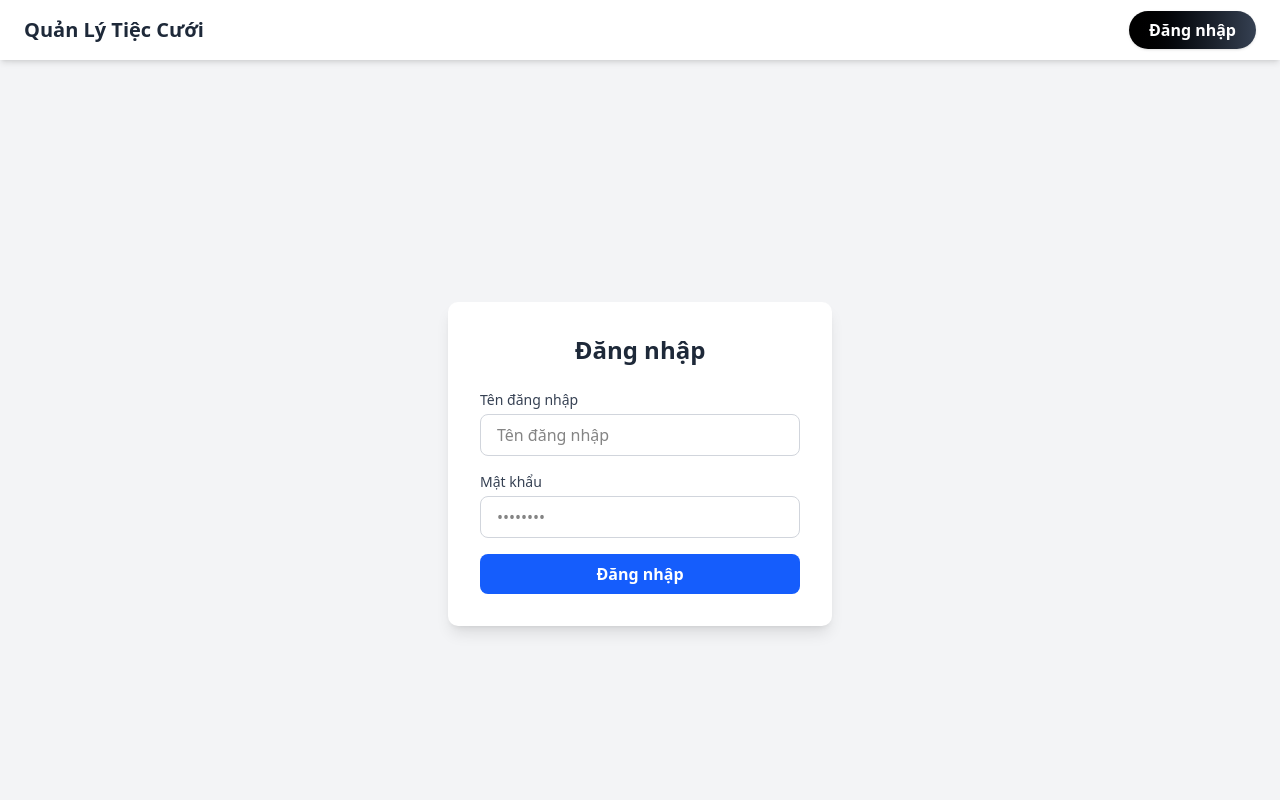
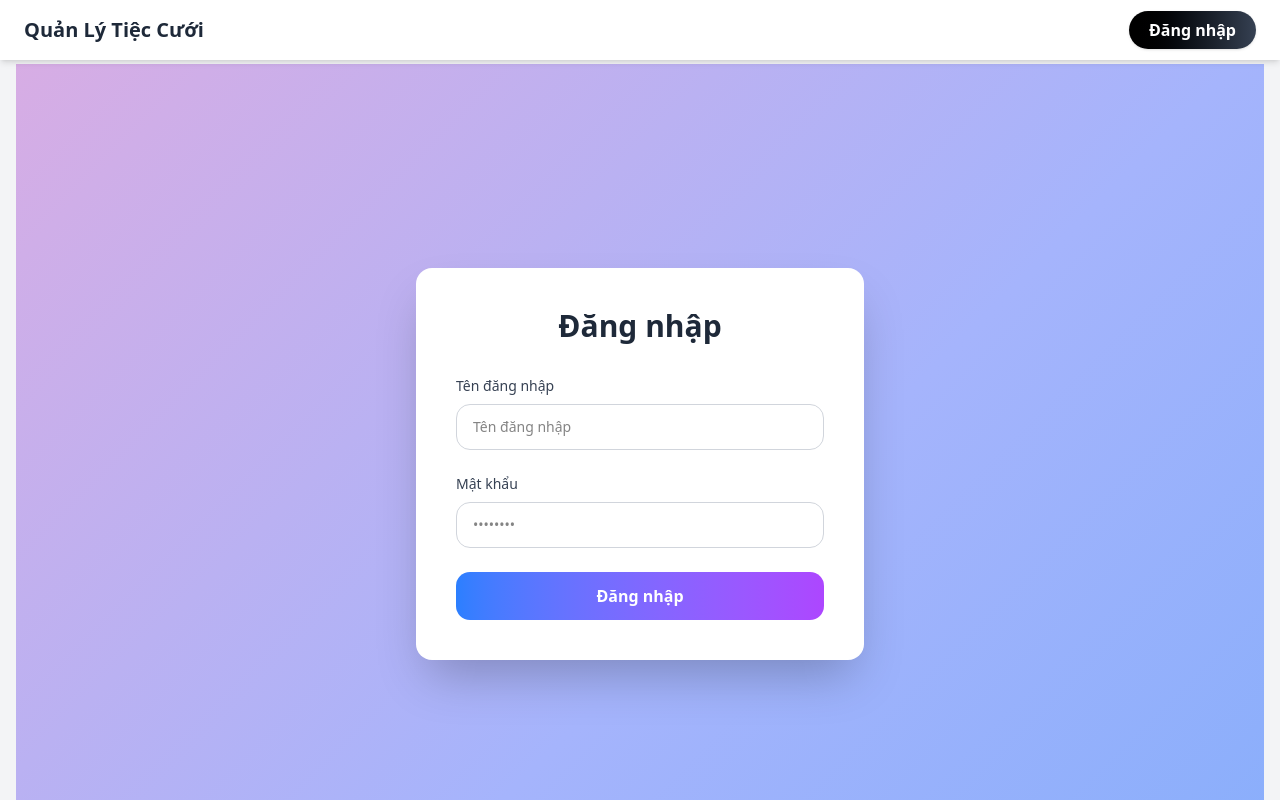
Before and after one commit to caoquang284/wedding-planner, a React (Vite) app in the folder weddingfe/: page /admin/login in a window 1280 px wide. Shown: the top 800 px of the page. Built offline with nearby package versions, Linux system fonts and the light colour scheme.

Commit message:
Update login

```diff
--- a/weddingfe/src/index.css
+++ b/weddingfe/src/index.css
@@ -6,6 +6,42 @@
 @import "tailwindcss";
 
 @custom-variant dark (&:is(.dark *));
+
+@keyframes gradientMove {
+  0%, 100% {
+    background-position: 0% 50%;
+  }
+  50% {
+    background-position: 100% 50%;
+  }
+}
+
+.bg-animated-gradient {
+  background: linear-gradient(-45deg, #c084fc, #60a5fa, #a5b4fc, #f9a8d4);
+  background-size: 300% 300%;
+  animation: gradientMove 6s ease infinite; /* ← nhanh hơn */
+}
+
+/* Bóng bay hiệu ứng nhẹ nhàng */
+@keyframes float1 {
+  0% { transform: translateY(0px) translateX(0px); }
+  50% { transform: translateY(-30px) translateX(10px); }
+  100% { transform: translateY(0px) translateX(0px); }
+}
+
+@keyframes float2 {
+  0% { transform: translateY(0px) translateX(0px); }
+  50% { transform: translateY(-20px) translateX(-15px); }
+  100% { transform: translateY(0px) translateX(0px); }
+}
+
+.float-1 {
+  animation: float1 8s ease-in-out infinite;
+}
+
+.float-2 {
+  animation: float2 10s ease-in-out infinite;
+}
 
 @theme {
   --color-primary: rgb(160 81 250);
@@ -60,8 +96,6 @@
   --color-sidebar-ring: var(--sidebar-ring);
 }
 
-@tailwind base;
-@tailwind components;
 @tailwind utilities;
 
 @media print {
--- a/weddingfe/src/pages/Login.tsx
+++ b/weddingfe/src/pages/Login.tsx
@@ -25,39 +25,46 @@ function Login() {
   };
 
   return (
-    <div className="min-h-screen flex items-center justify-center bg-gray-100">
-      <div className="bg-white p-8 rounded-lg shadow-lg w-full max-w-sm">
-        <h2 className="text-2xl font-bold text-center text-gray-800 mb-6">Đăng nhập</h2>
-        <form onSubmit={handleLogin} className="space-y-4">
+    <div className="relative min-h-screen flex items-center justify-center bg-animated-gradient overflow-hidden">
+      {/* Hiệu ứng bóng mờ động */}
+      <div className="absolute inset-0 -z-10">
+        <div className="absolute w-72 h-72 bg-purple-300 opacity-30 rounded-full blur-3xl float-1 top-10 left-10"></div>
+        <div className="absolute w-80 h-80 bg-pink-300 opacity-30 rounded-full blur-2xl float-2 bottom-20 right-10"></div>
+        <div className="absolute w-60 h-60 bg-blue-300 opacity-30 rounded-full blur-2xl animate-bounce top-1/2 left-1/3"></div>
+      </div>
+
+      <div className="bg-white p-10 rounded-2xl shadow-2xl w-full max-w-md z-10">
+        <h2 className="text-3xl font-bold text-center text-gray-800 mb-8">Đăng nhập</h2>
+        <form onSubmit={handleLogin} className="space-y-6">
           <div>
-            <label className="block text-sm font-medium text-gray-700 mb-1">
+            <label className="block text-sm font-medium text-gray-700 mb-2">
               Tên đăng nhập
             </label>
             <input
               type="text"
               value={tenDangNhap}
               onChange={(e) => setTenDangNhap(e.target.value)}
-              className="px-4 py-2 w-full rounded-md border border-gray-300 focus:outline-none focus:ring-2 focus:ring-blue-400"
+              className="px-4 py-3 w-full rounded-xl border border-gray-300 focus:outline-none focus:ring-2 focus:ring-blue-400 text-sm"
               placeholder="Tên đăng nhập"
               required
             />
           </div>
           <div>
-            <label className="block text-sm font-medium text-gray-700 mb-1">
+            <label className="block text-sm font-medium text-gray-700 mb-2">
               Mật khẩu
             </label>
             <input
               type="password"
               value={matKhau}
               onChange={(e) => setMatKhau(e.target.value)}
-              className="px-4 py-2 w-full rounded-md border border-gray-300 focus:outline-none focus:ring-2 focus:ring-blue-400"
+              className="px-4 py-3 w-full rounded-xl border border-gray-300 focus:outline-none focus:ring-2 focus:ring-blue-400 text-sm"
               placeholder="••••••••"
               required
             />
           </div>
           <button
             type="submit"
-            className="w-full bg-blue-600 text-white font-semibold py-2 rounded-md hover:bg-blue-700 transition duration-200"
+            className="w-full bg-gradient-to-r from-blue-500 to-purple-500 text-white font-semibold py-3 rounded-xl hover:from-blue-600 hover:to-purple-600 transition duration-300"
           >
             Đăng nhập
           </button>
```
Also changed, not shown: package.json (added, +7 -0 lines), 1 other file (tests, documents, lock files or other folders).
